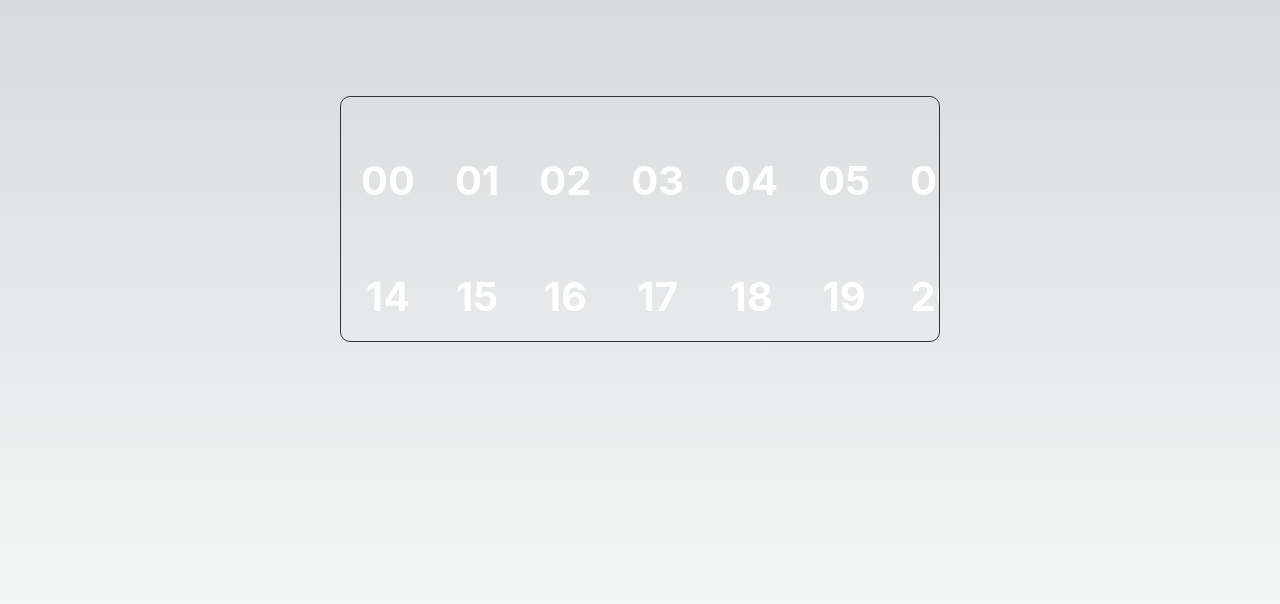
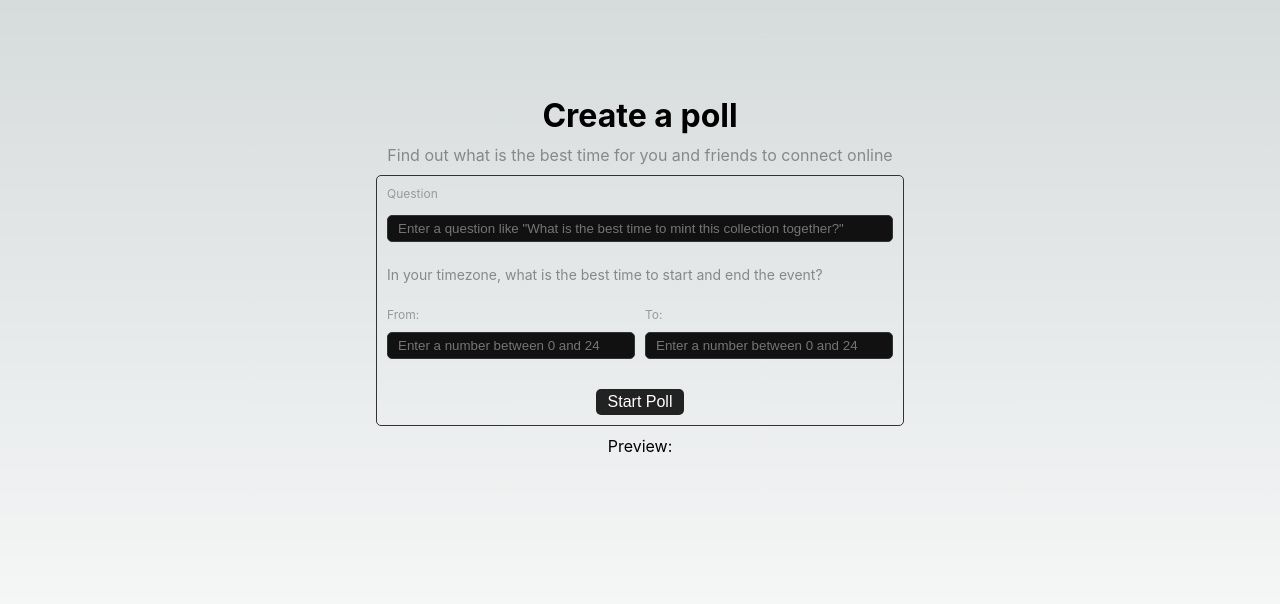
Before and after one commit to nishantrpai/tools.nishu.dev, a Next.js app: page /besttime in a window 1280 px wide. Shown: the top 604 px of the page. Built offline with nearby package versions, Linux system fonts and the light colour scheme.

Commit message:
divide into two sections create and vote

```diff
--- a/pages/besttime.js
+++ b/pages/besttime.js
@@ -100,6 +100,12 @@ export default function PollTime() {
     13: 1,
   }
 
+  return (
+    <Create />
+  )
+}
+
+function Vote() {
 
   return (
     <>
@@ -166,6 +172,78 @@ export default function PollTime() {
         </div>
       </main>
     </>
+
   )
+}
 
+function Create() {
+  // create poll
+  const [roomGoal, setRoomGoal] = useState('');
+  const [startBestTime, setStartBestTime] = useState('');
+  const [endBestTime, setEndBestTime] = useState('');
+
+  const createRoom = () => {
+    const socket = io();
+    socket.emit("createRoom", {
+      goal: roomGoal,
+      bestStartTime: startBestTime,
+      bestEndTime: endBestTime,
+      tz: new Date().getTimezoneOffset() / 60 * -1,
+    });
+    socket.on("roomCreated", (roomId) => {
+      setRoomId(roomId);
+      router.push(`/besttime?poll=${roomId}`);
+    });
   }
+
+  return (
+    <>
+      <main>
+        <h1>Create a poll</h1>
+        <p style={{ color: "#888" }} >Find out what is the best time for you and friends to connect online</p>
+        <div style={{ display: 'flex', flexDirection: 'column', width: '100%', gap: 10, alignContent: 'flex-start', border: '1px solid #333', padding: '10px', borderRadius: 5 }}>
+
+          <div style={{ display: 'flex', flexDirection: 'column' }}>
+            <span style={{ color: '#999', fontSize: 12, marginBottom: 14 }}>Question</span>
+
+            <input
+              style={{ border: 'none', background: '#111', border: '1px solid #333', padding: '5px 10px', borderRadius: '5px' }}
+              type="text" value={roomGoal} onChange={(e) => setRoomGoal(e.target.value)}
+              placeholder='Enter a question like "What is the best time to mint this collection together?"'
+            />
+          </div>
+          <p style={{ color: '#888', fontSize: 14, marginTop: 14, marginBottom: 14 }}>
+            In your timezone, what is the best time to start and end the event?
+          </p>
+          <div style={{ display: 'flex', width: '100%', gap: 10 }}>
+            <div style={{ display: 'flex', flexDirection: 'column', width: '50%', gap: 10 }}>
+              <span
+              style={{ color: '#999', fontSize: 12 }}>From:</span>
+              <input
+                style={{ border: 'none', background: '#111', border: '1px solid #333', padding: '5px 10px', borderRadius: '5px' }}
+                type="number"
+                value={startBestTime}
+                onChange={(e) => setStartBestTime(e.target.value)}
+                placeholder='Enter a number between 0 and 24'
+              />
+            </div>
+
+            <div style={{ display: 'flex', flexDirection: 'column', width: '50%', gap: 10 }}>
+              <span style={{ color: '#999', fontSize: 12 }}>To:</span>
+              <input
+                style={{ border: 'none', background: '#111', border: '1px solid #333', padding: '5px 10px', borderRadius: 5 }}
+                type="number"
+                value={endBestTime}
+                onChange={(e) => setEndBestTime(e.target.value)}
+                placeholder='Enter a number between 0 and 24'
+              />
+            </div>
+
+          </div>
+          <button style={{ margin: 'auto', marginTop: '20px' }} onClick={() => createRoom()}>Start Poll</button>
+        </div>
+        <p>Preview:</p>
+      </main>
+    </>
+  )
+}
```
Lines whose indentation alone changed are shown as unchanged.
